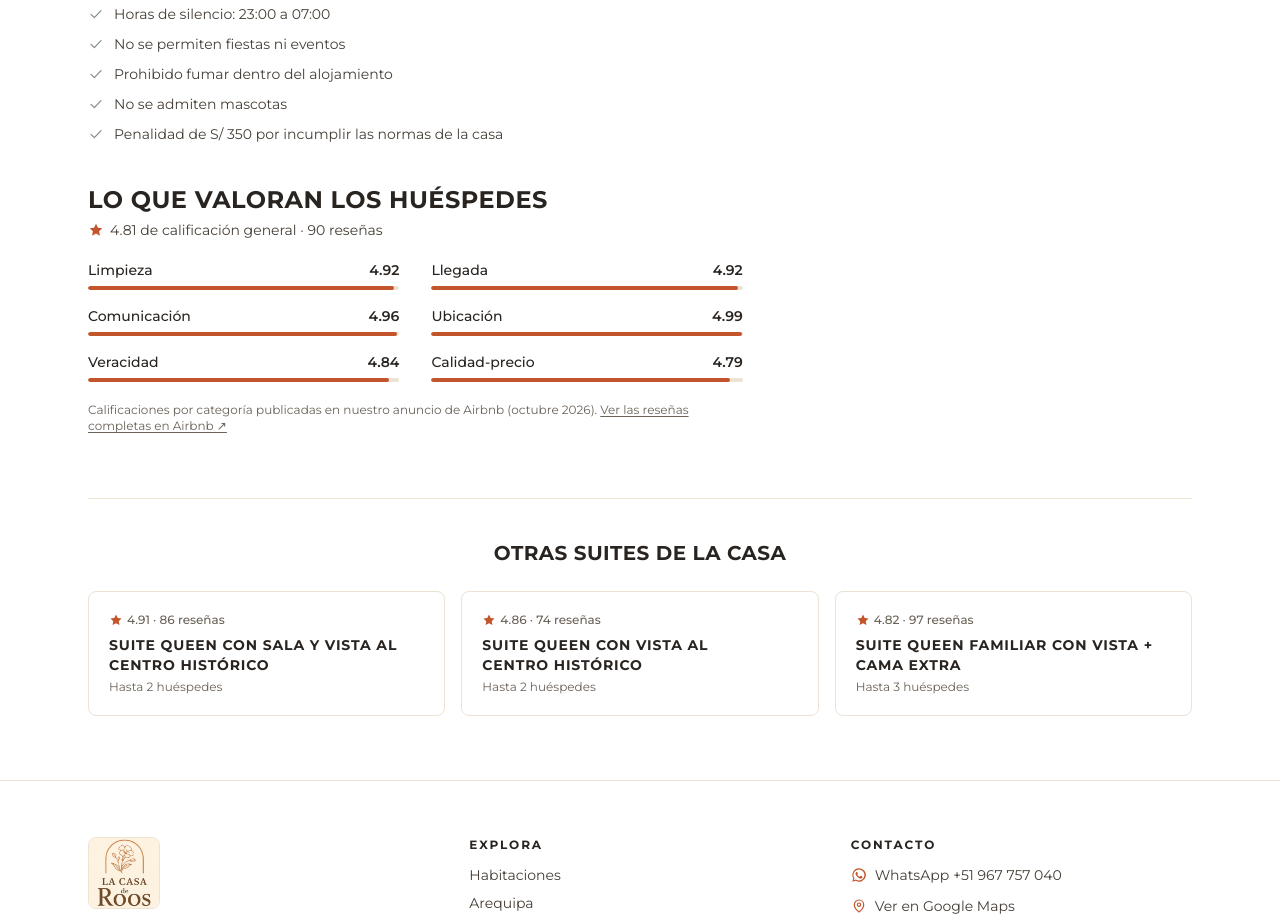
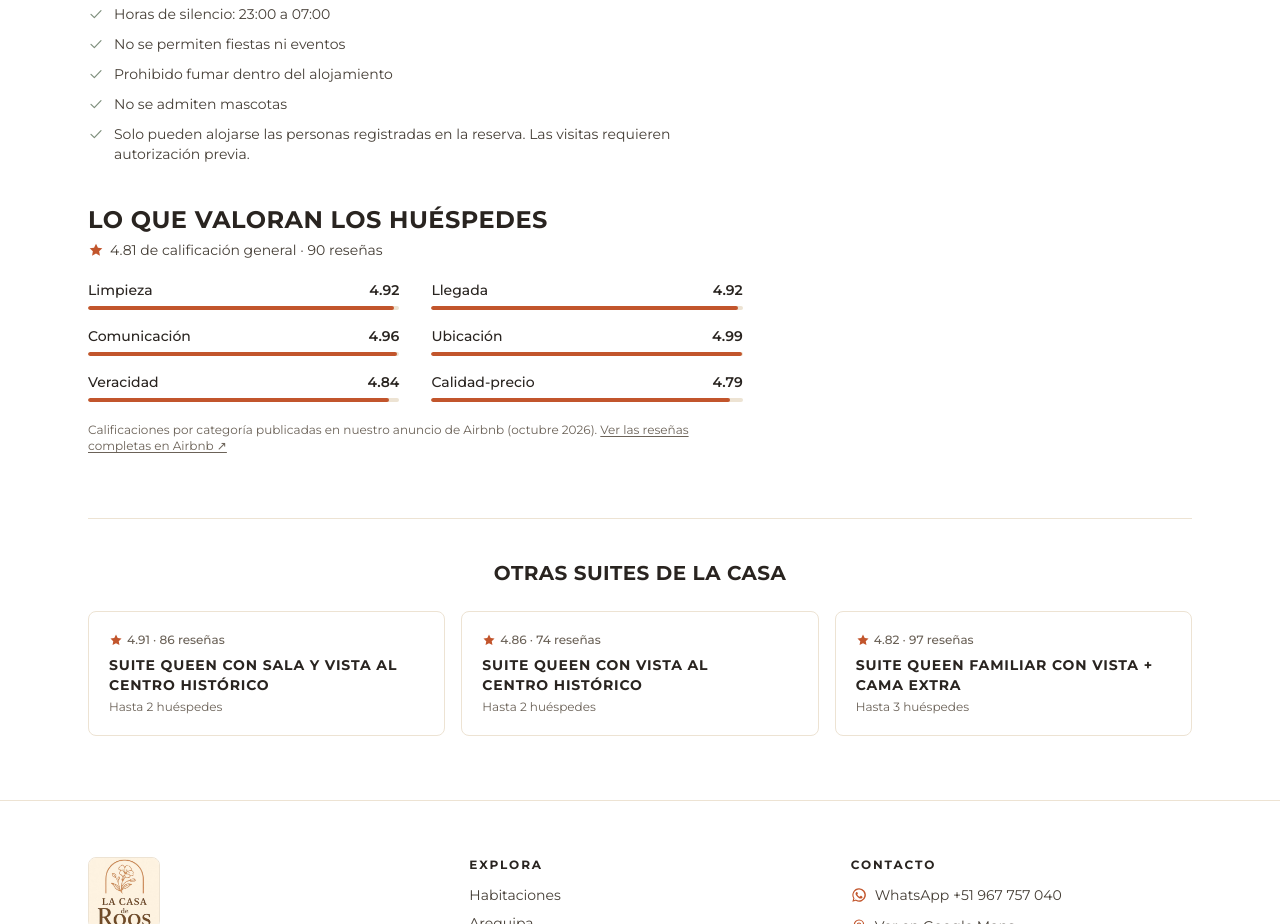
Before and after one commit to GeLX7/la-casa-de-roos, a Next.js app: page /habitaciones/roos-centro in a window 1280 px wide. Shown: the part 1900-2824 px from the top of the page. Built offline with nearby package versions, Linux system fonts and the light colour scheme; no server answers.

Commit message:
Reglas: retirar penalidad genérica de S/ 350 del respaldo estático; regla de personas registradas
Co-Authored-By: Claude Sonnet 5.5 <noreply@anthropic.com>
Claude-Session: https://claude.ai/code/session_01HvD4F4jN24J6aXYnqBMNjg

```diff
--- a/src/data/listings.ts
+++ b/src/data/listings.ts
@@ -109,7 +109,7 @@ const baseRules = (quietHours: string) => [
   "No se permiten fiestas ni eventos",
   "Prohibido fumar dentro del alojamiento",
   "No se admiten mascotas",
-  "Penalidad de S/ 350 por incumplir las normas de la casa",
+  "Solo pueden alojarse las personas registradas en la reserva. Las visitas requieren autorización previa.",
 ];
 
 /** Sequentially numbered photos of one space (sala-01.jpg, sala-02.jpg…). */
```
